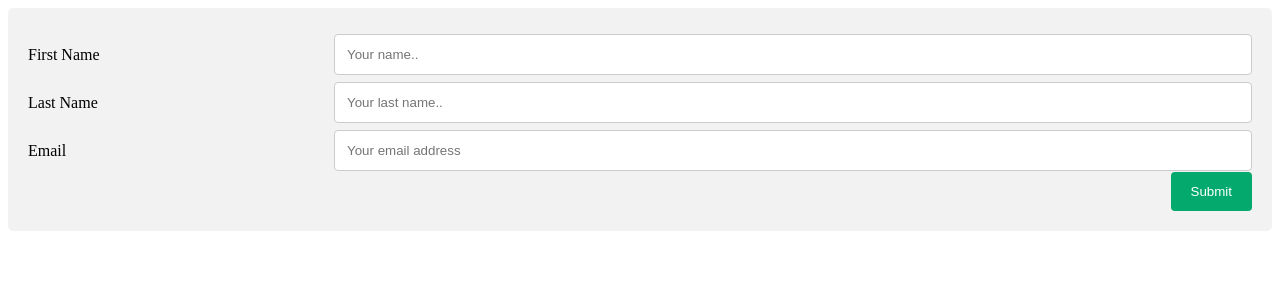
After one commit to SouravInnoraft/FT2-77-Basic-PHP, a PHP site: page /sessions/login.php in a window 1280 px wide. The commit adds this page. Shown: the top 300 px of the page. Run offline with PHP 8.4, Linux system fonts and the light colour scheme.

Commit message:
FT2-77: Updated All Assignements.

```diff
--- a/EmailValidator.php
+++ b/EmailValidator.php
@@ -2,8 +2,10 @@
 require("requests.php");
 class EmailValidator
 {
+
   public function ValidateEmail($email, $api_key)
   {
+    //Check whether the Email is valid or not
     $url2 = "https://emailvalidation.abstractapi.com/v1/?api_key=$api_key&email=$email";
     $result = json_decode(request($url2), true);
     if ($result["is_valid_format"]["value"] && $result["is_smtp_valid"]["value"]) {
--- a/index.php
+++ b/index.php
@@ -9,7 +9,6 @@
 </head>
 
 <body>
-
     <h1>My Form</h1>
     <form action="/" method="post" enctype="multipart/form-data">
         <label for="First_Name">First Name</label><br>
@@ -27,4 +26,5 @@
 include "form.php";
 ?>
 <script src="script.js"></script>
+
 </html>
--- a/one.php
+++ b/one.php
@@ -24,7 +24,7 @@
     </div>
 </body>
 <?php
-// include "output.php";
+include "output.php";
 ?>
 <script src="script.js"></script>
 
--- /dev/null
+++ b/sessions/login.php
@@ -0,0 +1,39 @@
+<!DOCTYPE html>
+<html>
+<head>
+    <link rel="stylesheet" href="style.css">
+</head>
+<body>
+    <div class="container">
+        <form action="session_validations.php" method="post">
+            <div class="row">
+                <div class="col-25">
+                    <label for="fname">First Name</label>
+                </div>
+                <div class="col-75">
+                    <input type="text" id="fname" name="fname" placeholder="Your name..">
+                </div>
+            </div>
+            <div class="row">
+                <div class="col-25">
+                    <label for="lname">Last Name</label>
+                </div>
+                <div class="col-75">
+                    <input type="text" id="lname" name="lname" placeholder="Your last name..">
+                </div>
+            </div>
+            <div class="row">
+                <div class="col-25">
+                    <label for="email">Email</label>
+                </div>
+                <div class="col-75">
+                    <input type="text" id="email" name="email" placeholder="Your email address">
+                </div>
+            </div>
+            <div class="row">
+                <input type="submit" value="Submit" name="submit">
+            </div>
+        </form>
+    </div>
+</body>
+</html>
--- /dev/null
+++ b/sessions/logout.php
@@ -0,0 +1,6 @@
+<?php
+session_start();
+session_unset();
+session_destroy();
+header("location:/sessions/login.php");
+exit;
--- /dev/null
+++ b/sessions/style.css
@@ -0,0 +1,55 @@
+* {
+    box-sizing: border-box;
+}
+
+input[type=text] {
+    width: 100%;
+    padding: 12px;
+    border: 1px solid #ccc;
+    border-radius: 4px;
+    resize: vertical;
+}
+
+label {
+    padding: 12px 12px 12px 0;
+    display: inline-block;
+}
+
+input[type=submit] {
+    background-color: #04AA6D;
+    color: white;
+    padding: 12px 20px;
+    border: none;
+    border-radius: 4px;
+    cursor: pointer;
+    float: right;
+}
+
+input[type=submit]:hover {
+    background-color: #45a049;
+}
+
+.container {
+    border-radius: 5px;
+    background-color: #f2f2f2;
+    padding: 20px;
+}
+
+.col-25 {
+    float: left;
+    width: 25%;
+    margin-top: 6px;
+}
+
+.col-75 {
+    float: left;
+    width: 75%;
+    margin-top: 6px;
+}
+
+
+.row::after {
+    content: "";
+    display: table;
+    clear: both;
+}
```
Also changed, not shown: email.php (+8 -18 lines), sessions/1.php (added, +31 -0 lines), sessions/2.php (added, +15 -0 lines), sessions/3.php (added, +18 -0 lines), sessions/4.php (added, +19 -0 lines), sessions/5.php (added, +17 -0 lines), sessions/6.php (added, +20 -0 lines), sessions/7.php (added, +21 -0 lines), sessions/header.php (added, +26 -0 lines), sessions/session_validations.php (added, +27 -0 lines), credsexample.php (line endings or trailing spaces).
